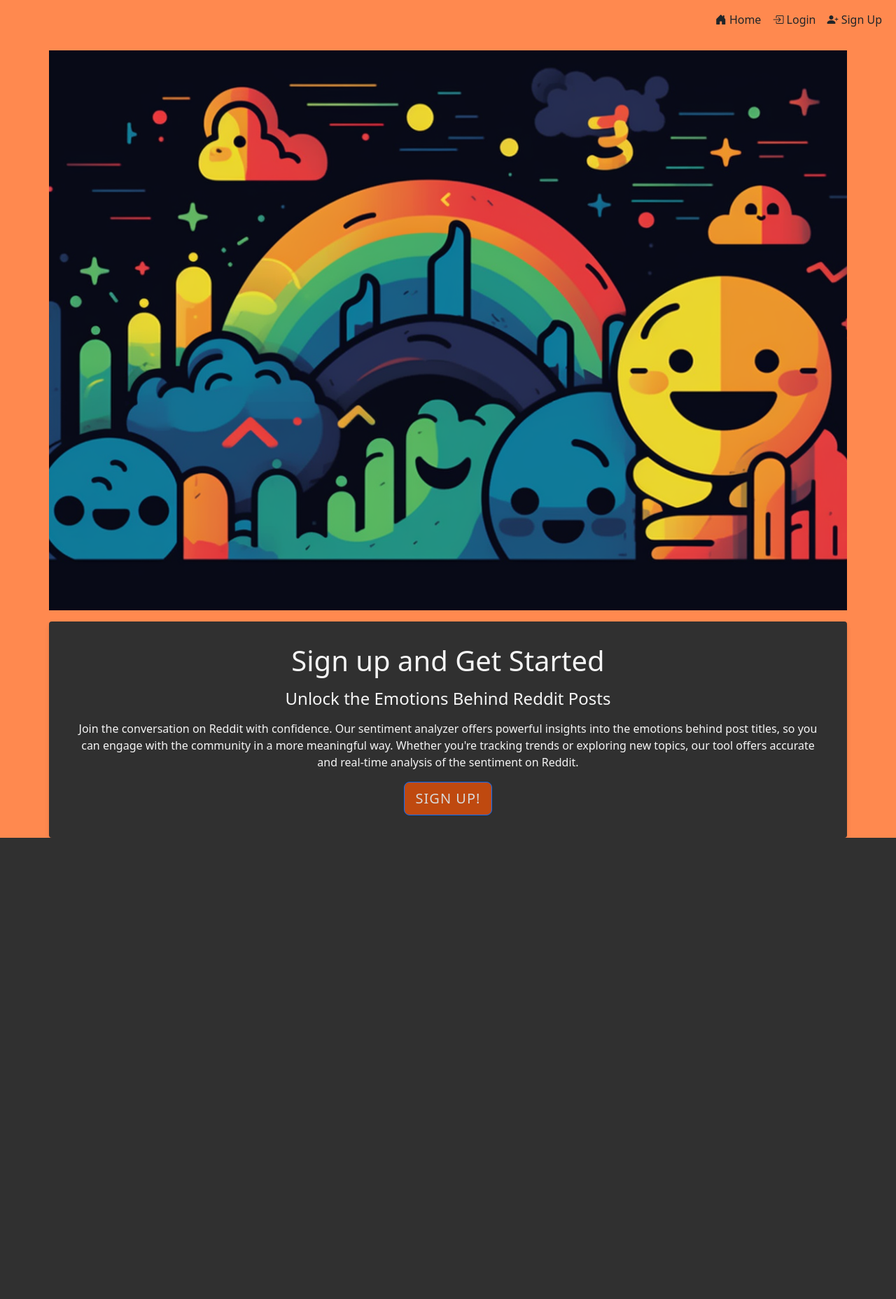
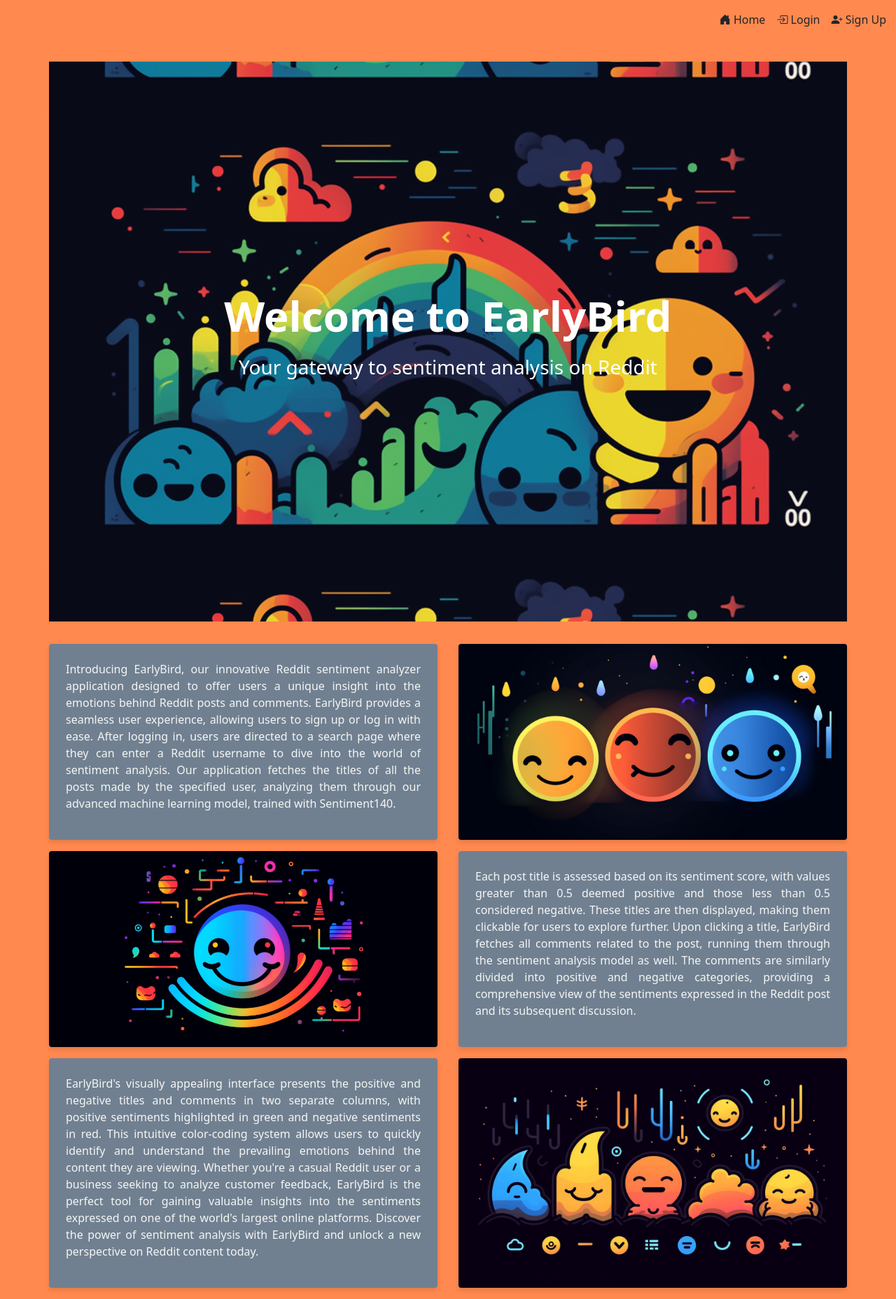
Before and after one commit to MohammadOsama15/EarlyBird, a Flask app: page / in a window 1280 px wide. Shown: the whole page at 70% size. Before the commit the page ends 1197 px from the top, so only its background shows below. Run offline with Flask 3, Linux system fonts and the light colour scheme; parts of the project's set-up code (start-up, migrations or seed data) failed here and were passed over; some libraries are stand-ins or nearby versions.

Commit message:
Modified the Landing Page Completely. Made changes in the comment page.

```diff
--- a/earlybird/templates/index.html
+++ b/earlybird/templates/index.html
@@ -2,6 +2,9 @@
 
 {% block content %}
 {% set background_url = url_for('static', filename='jumbotron.png') %}
+{% set box_img_1 = url_for('static', filename='box-img-1.png') %}
+{% set box_img_2 = url_for('static', filename='box-img-2.png') %}
+{% set box_img_3 = url_for('static', filename='box-img-3.png') %}
 
 <style>
   .jumbotron-fluid {
@@ -13,33 +16,104 @@
     width: 100%;
     margin: 0;
     padding: 0;
+    display: flex;
+    justify-content: center;
+    align-items: center;
+    text-align: center;
+  }
+
+  .jumbotron-title {
+    font-size: 60px;
+    font-weight: bold;
+    margin-bottom: 1rem;
+  }
+
+  .jumbotron-subtitle {
+    font-size: 28px;
   }
 
   .container {
-    padding-top: 1rem;
+    padding-top: 2rem;
     padding-left: 0;
     padding-right: 0;
+  }
 
+  .row {
+    display: flex;
+    flex-wrap: wrap;
+    margin-left: -15px;
+    margin-right: -15px;
   }
+
+  .box-text {
+    text-align: justify;
+  }
+
+  .box {
+    flex: 0 0 calc(50% - 30px);
+    margin-left: 15px;
+    margin-right: 15px;
+    margin-bottom: 1rem;
+  }
+
   .content-card {
-    background-color: #303030;
-    padding: 2rem;
+    background-color: #708090; /* Box background color */
+    padding: 1.5rem;
     border-radius: 0.25rem;
     box-shadow: 0 4px 6px rgba(0, 0, 0, 0.1);
-    color:whitesmoke
+    color: whitesmoke;
   }
+
+  @media (min-width: 768px) {
+    .jumbotron-fluid {
+      height: 100vh;
+      background-attachment: fixed;
+      background-size: contain;
+    }
+
+  .box-image {
+    height: auto;
+    background-position: center;
+    background-size: cover;
+    background-repeat: no-repeat;
+  }
+
 </style>
 <div class="jumbotron jumbotron-fluid">
+    <div>
+      <h1 class="jumbotron-title">Welcome to EarlyBird</h1>
+      <p class="jumbotron-subtitle">Your gateway to sentiment analysis on Reddit</p>
+    </div>
 </div>
 <div class="container">
-  <div class="content-card">
-    <h1 class="mb-3 text-center">Sign up and Get Started</h1>
-    <h4 class="mb-3 text-center">Unlock the Emotions Behind Reddit Posts</h4>
-
-    <p>Join the conversation on Reddit with confidence. Our sentiment analyzer offers powerful insights into the emotions behind post titles, so you can engage with the community in a more meaningful way. Whether you're tracking trends or exploring new topics, our tool offers accurate and real-time analysis of the sentiment on Reddit.</p>
-
-    <div class="text-center">
-      <a class="btn btn-outline-primary btn-lg" href="{{ url_for('auth.signup') }}" role="button">Sign up!</a>
+  <div class="row">
+    <div class="box content-card">
+      <div class="box-text">
+        <p>Introducing EarlyBird, our innovative Reddit sentiment analyzer application designed to offer users a unique insight into the emotions behind Reddit posts and comments. EarlyBird provides a seamless user experience, allowing users to sign up or log in with ease. After logging in, users are directed to a search page where they can enter a Reddit username to dive into the world of sentiment analysis. Our application fetches the titles of all the posts made by the specified user, analyzing them through our advanced machine learning model, trained with Sentiment140.</p>
+      </div>
+    </div>
+    <div class="box content-card box-image" style="background-image: url({{ box_img_1 }});;">
+      <!-- Top Right Block -->
+    </div>
+  </div>
+  <div class="row">
+    <div class="box content-card box-image" style="background-image: url({{ box_img_2 }});;">
+      <!-- Middle Left Block -->
+    </div>
+    <div class="box content-card">
+      <div class="box-text">
+        <p>Each post title is assessed based on its sentiment score, with values greater than 0.5 deemed positive and those less than 0.5 considered negative. These titles are then displayed, making them clickable for users to explore further. Upon clicking a title, EarlyBird fetches all comments related to the post, running them through the sentiment analysis model as well. The comments are similarly divided into positive and negative categories, providing a comprehensive view of the sentiments expressed in the Reddit post and its subsequent discussion.</p>
+      </div>
+    </div>
+  </div>
+  <div class="row">
+    <div class="box content-card">
+      <div class="box-text">
+        <p>EarlyBird's visually appealing interface presents the positive and negative titles and comments in two separate columns, with positive sentiments highlighted in green and negative sentiments in red. This intuitive color-coding system allows users to quickly identify and understand the prevailing emotions behind the content they are viewing. Whether you're a casual Reddit user or a business seeking to analyze customer feedback, EarlyBird is the perfect tool for gaining valuable insights into the sentiments expressed on one of the world's largest online platforms. Discover the power of sentiment analysis with EarlyBird and unlock a new perspective on Reddit content today.</p>
+      </div>
+    </div>
+    <div class="box content-card box-image" style="background-image: url({{ box_img_3 }});;">
+      <!-- Top Right Block -->
     </div>
   </div>
 </div>
```
Also changed, not shown: earlybird/templates/comments.html (+24 -4 lines), earlybird/tests/inference_test.py (+4 -4 lines), earlybird/static/box-img-1.png (added), earlybird/static/box-img-2.png (added), earlybird/static/box-img-3.png (added), earlybird/static/box-img-4.png (added), earlybird/static/box-img-5.png (added).
